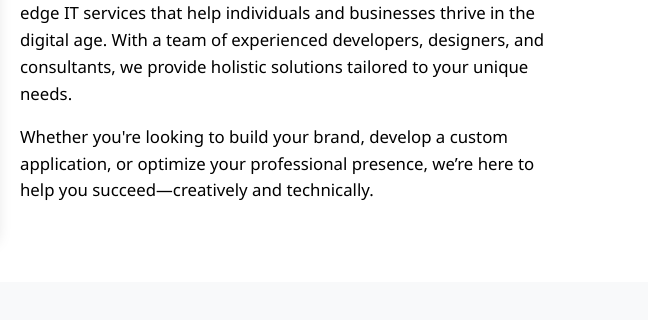
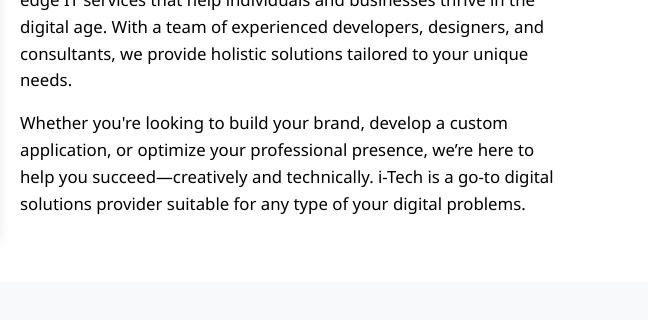
Before and after one commit to Anyi-global/landing-page, a plain HTML site: page index.html in a window 1280 px wide. Shown: the part 1094-1414 px from the top of the page, 632-1280 px from the left. Drawn offline with nearby package versions, Linux system fonts and the light colour scheme.

Commit message:
Update index.html
Added some text to the About Us section.

```diff
--- a/index.html
+++ b/index.html
@@ -96,7 +96,7 @@
         <div class="col-md-6">
           <h2 class="section-title">About Us</h2>
           <p class="lead">At <strong>i-Tech Digital Solutions</strong>, we are committed to delivering cutting-edge IT services that help individuals and businesses thrive in the digital age. With a team of experienced developers, designers, and consultants, we provide holistic solutions tailored to your unique needs.</p>
-          <p>Whether you're looking to build your brand, develop a custom application, or optimize your professional presence, we’re here to help you succeed—creatively and technically.</p>
+          <p>Whether you're looking to build your brand, develop a custom application, or optimize your professional presence, we’re here to help you succeed—creatively and technically. i-Tech is a go-to digital solutions provider suitable for any type of your digital problems.</p>
         </div>
       </div>
     </div>
```
